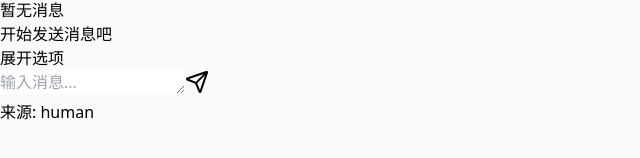
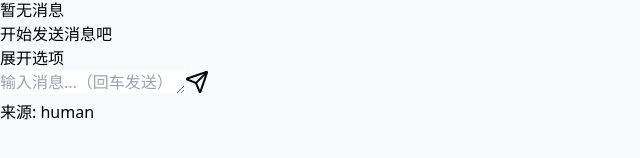
Before and after one commit to exomind-team/exomind-team, a React app in the folder Projects/ExoMind/ExoBuffer/ExoBuffer-Client/: page / in a window 1280 px wide. Shown: the part 278-436 px from the top of the page, without its empty margins (0-640 px from the left). Built offline with nearby package versions, Linux system fonts and the light colour scheme; no server answers; the HTML template or start-up script is replaced by a standard one.

Commit message:
fix: :bug: 修复前端无法显示问题

```diff
--- a/Projects/ExoMind/ExoBuffer/ExoBuffer-Client/src/components/MessageInput.tsx
+++ b/Projects/ExoMind/ExoBuffer/ExoBuffer-Client/src/components/MessageInput.tsx
@@ -1,5 +1,5 @@
 import { useState, useCallback, useMemo } from 'react';
-import { Send, Loader2, AlertCircle, User, Reply, Enter } from 'lucide-react';
+import { Send, Loader2, AlertCircle, User, Reply } from 'lucide-react';
 import { createFact } from '../api/client';
 import type { Fact } from '../api/types';
 import { useAutoSize } from '../hooks/useAutoSize';
@@ -115,7 +115,7 @@ export function MessageInput({ source, onMessageSent }: MessageInputProps) {
         <div className="flex gap-3">
           <textarea
             ref={textareaRef}
-            placeholder={isMobile ? "输入消息...（Shift+回车发送）" : "输入消息..."}
+            placeholder={isMobile ? "输入消息...（Shift+回车发送）" : "输入消息...（回车发送）"}
             value={content}
             onChange={(e) => setContent(e.target.value)}
             onKeyDown={(e) => {
```
